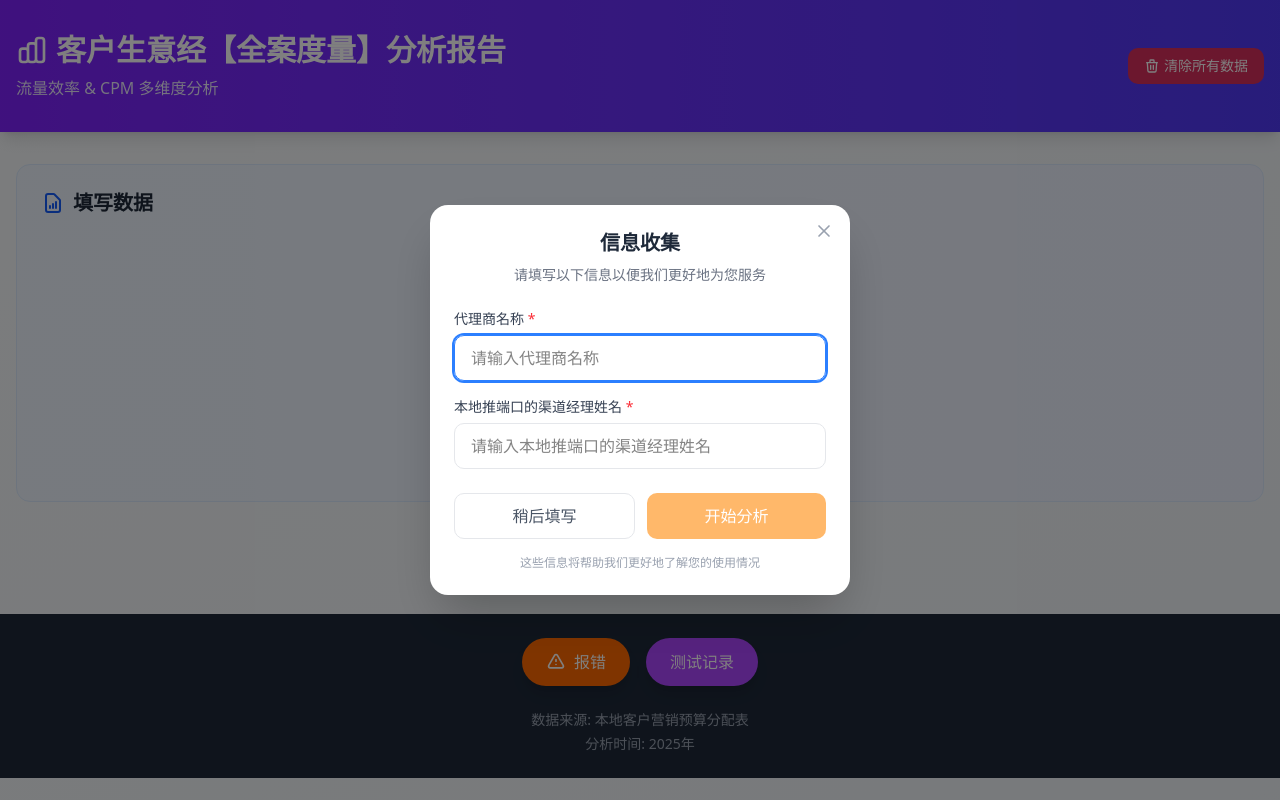
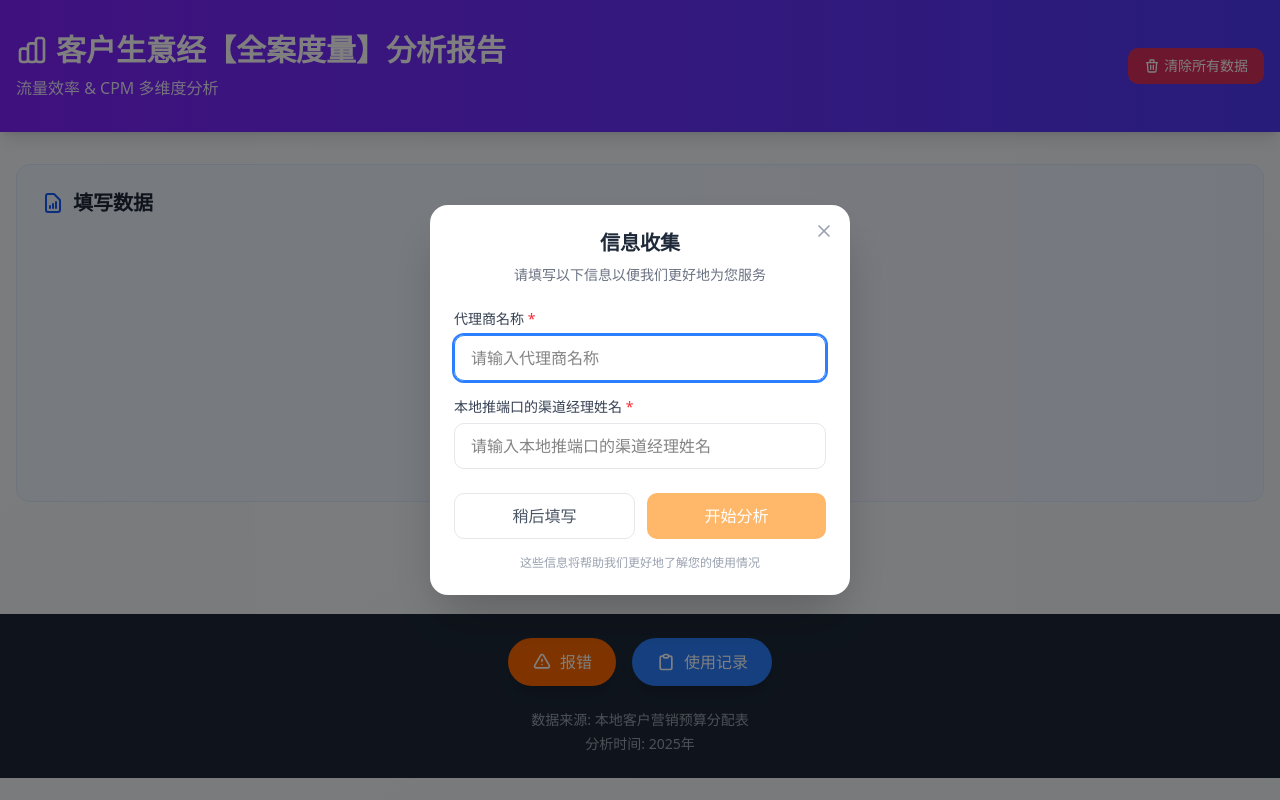
Before and after one commit to lorraineqiao/data-analysis-report-public, a Next.js app: page / in a window 1280 px wide. Built offline with nearby package versions, Linux system fonts and the light colour scheme.

Commit message:
feat: 添加使用记录入口按钮

```diff
--- a/src/app/page.tsx
+++ b/src/app/page.tsx
@@ -1527,16 +1527,15 @@ export default function AnalysisPage() {
               <span className="font-medium">报错</span>
             </button>
 
-            {/* 测试JSONBin记录按钮 */}
+            {/* 使用记录按钮 */}
             <button
-              onClick={async () => {
-                const res = await fetch('/api/test-jsonbin', { method: 'POST' });
-                const data = await res.json();
-
-              }}
-              className="px-6 py-3 bg-purple-500 hover:bg-purple-600 text-white rounded-full shadow-lg hover:shadow-xl transition-all flex items-center gap-2"
+              onClick={() => window.open('/usage-records.html', '_blank')}
+              className="px-6 py-3 bg-blue-500 hover:bg-blue-600 text-white rounded-full shadow-lg hover:shadow-xl transition-all flex items-center gap-2"
             >
-              <span className="font-medium">测试记录</span>
+              <svg className="w-5 h-5" fill="none" stroke="currentColor" viewBox="0 0 24 24">
+                <path strokeLinecap="round" strokeLinejoin="round" strokeWidth={2} d="M9 5H7a2 2 0 00-2 2v12a2 2 0 002 2h10a2 2 0 002-2V7a2 2 0 00-2-2h-2M9 5a2 2 0 002 2h2a2 2 0 002-2M9 5a2 2 0 012-2h2a2 2 0 012 2" />
+              </svg>
+              <span className="font-medium">使用记录</span>
             </button>
           </div>
 
```
